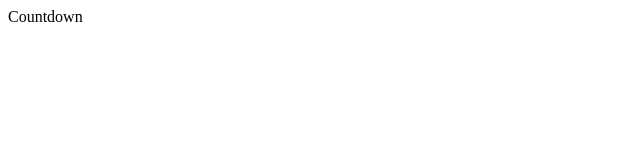
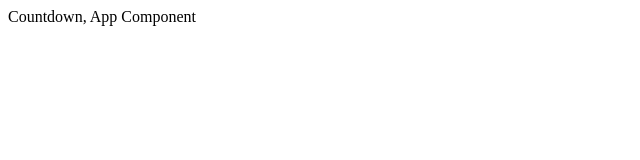
Before and after one commit to eumirollarvez/reactjs-countdown, a React (Create React App) app: page / in a window 1280 px wide. Shown: the top 160 px of the page, without its empty margins (0-640 px from the left). Built offline with nearby package versions, Linux system fonts and the light colour scheme.

Commit message:
The App component has been added

```diff
--- /dev/null
+++ b/src/App.jsx
@@ -0,0 +1,11 @@
+import React, { Component } from 'react';
+
+export class App extends Component {
+	render() {
+		return (
+			<div>Countdown, App Component</div>
+		);
+	}
+}
+
+export default App;
--- a/src/index.js
+++ b/src/index.js
@@ -1,6 +1,7 @@
 import React from 'react';
 import ReactDOM from 'react-dom';
+import App from './App';
 
 ReactDOM.render(
-	<div>Countdown</div>, document.getElementById('root')
+	<App></App>, document.getElementById('root')
 );
```
